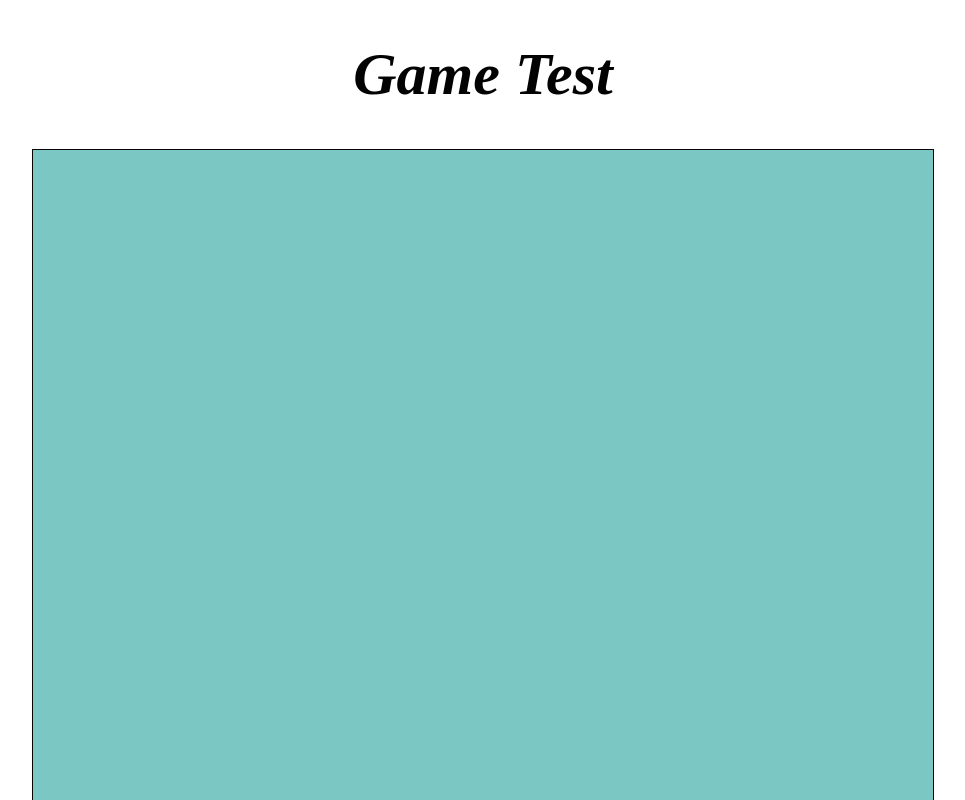
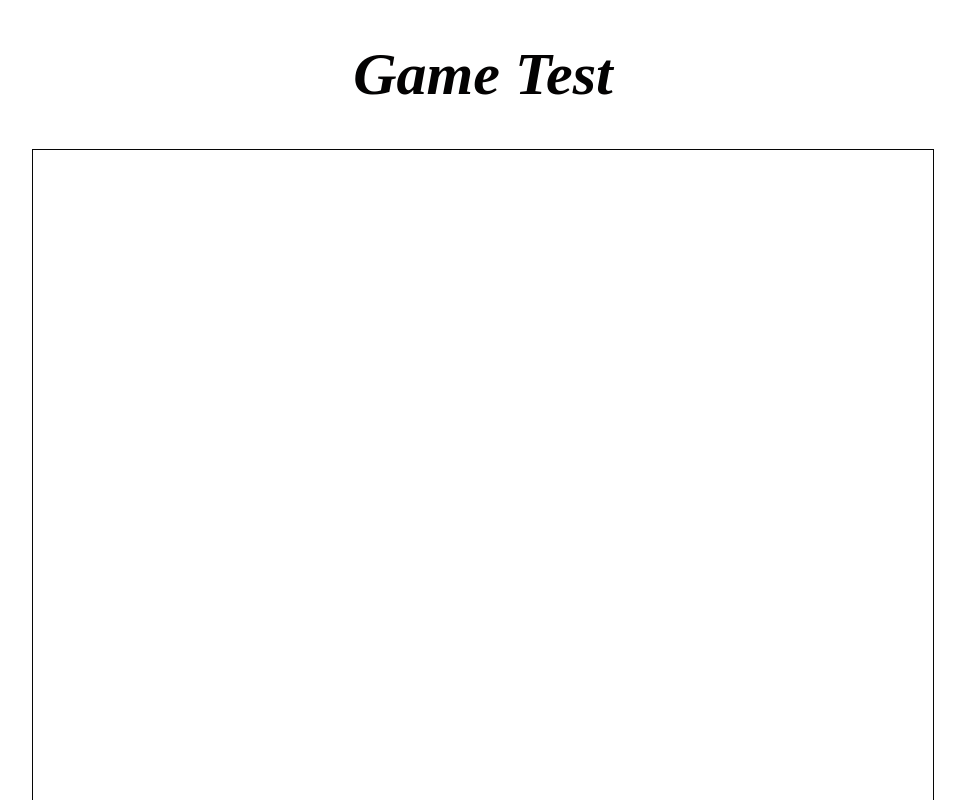
Before and after one commit to a-boudoun/game-test, a website with bundled scripts: page game/index.html in a window 1280 px wide. Shown: the top 800 px of the page, without its empty margins (157-1122 px from the left). Built offline with nearby package versions, Linux system fonts and the light colour scheme; animation ran at ten frames a second.

Commit message:
spliting the code

```diff
--- a/game/index.css
+++ b/game/index.css
@@ -8,7 +8,7 @@
 
 #canvas{
 	border: 1px solid #060606;
-	background: #7AC7C4;
+	/* background: #7AC7C4; */
     width: 900px;
 	height: 700px;
     margin-left: auto;
--- a/game/index.html
+++ b/game/index.html
@@ -7,11 +7,11 @@
 	<link rel="stylesheet" type="text/css" href="index.css">
 	<link rel="icon" type="image/png" href="logo.png">
 	<title>Ping-pong</title>
-	<script src="./dist/test.js"></script>
 	<!-- <script src="matter.js"></script> -->
 </head>
 <body>
 	<h1 id="title">Game Test</h1>
 	<canvas id="canvas"></canvas>
+	<script src="./dist/test.js"></script>
 </body>
 </html>
--- a/game/src/test.ts
+++ b/game/src/test.ts
@@ -1,3 +1,46 @@
-let Name: string = "abderrahim";
-let Age: number = 21;
-let Boll:boolean = true;
+import * as Matter from 'matter-js';
+
+var Engine = Matter.Engine,
+Render = Matter.Render,
+Runner = Matter.Runner,
+Bodies = Matter.Bodies,
+Composite = Matter.Composite;
+// Get the canvas element
+
+// create an engine
+var engine = Engine.create();
+
+// create a renderer
+var render = Render.create({
+element: document.body,
+engine: engine,
+});
+
+// create two boxes and a ground
+// Create bodies
+const boxA = Matter.Bodies.rectangle(40, 20, 80, 80);
+const boxB = Matter.Bodies.rectangle(45, 50, 80, 80);
+const ground = Matter.Bodies.rectangle(400, 610, 810, 60, { isStatic: true });
+
+// Add bodies to the world
+Matter.World.add(engine.world, [boxA, boxB, ground]);
+
+// Start the engine
+Matter.Engine.run(engine);
+
+// Start the renderer
+Matter.Render.run(render);
+
+
+// add all of the bodies to the world
+Composite.add(engine.world, [boxA, boxB, ground]);
+
+// run the renderer
+Render.run(render);
+
+// create runner
+var runner = Runner.create();
+
+// run the engine
+Runner.run(runner, engine);
+// Render on changes
```
Also changed, not shown: game/dist/test.js.
